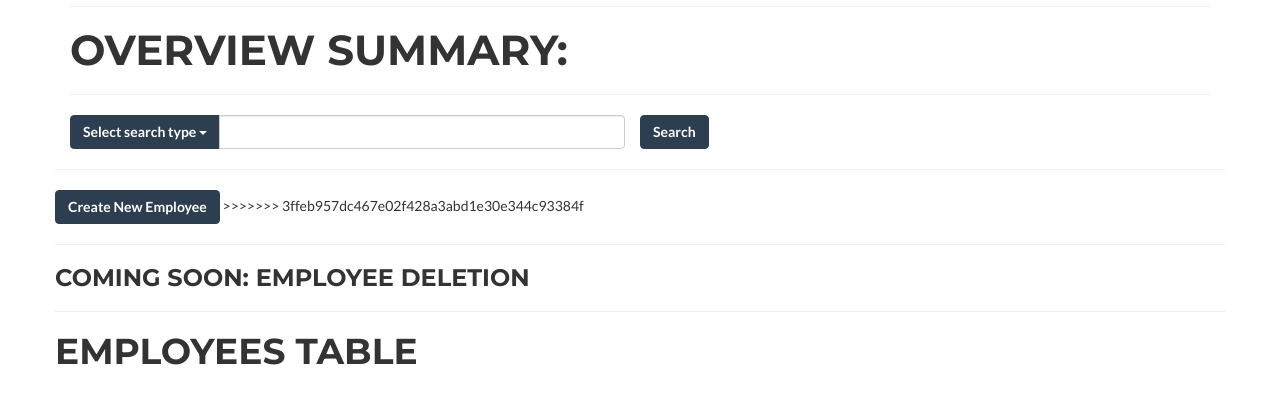
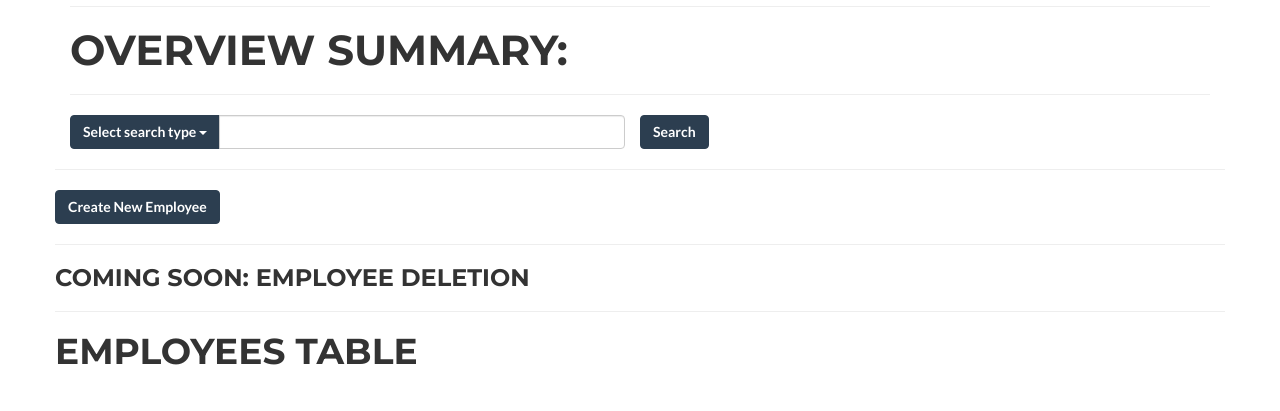
Before and after one commit to 0x8/DatabaseDesign, a Flask app: template templates/employees.html in a window 1280 px wide. Shown: the part 237-648 px from the top of the page. Run offline with Flask 2, Linux system fonts and the light colour scheme; the template is opened without the code that fills it, so the values that code supplies are empty; some libraries are stand-ins or nearby versions.

Commit message:
Accidentally left old commit hash in there. Oops

```diff
--- a/templates/employees.html
+++ b/templates/employees.html
@@ -57,7 +57,6 @@ Silkroad Employee Management
 	<button class='btn btn-primary' onclick='window.location = "/createEmployee"'>
       Create New Employee
   	</button>
->>>>>>> 3ffeb957dc467e02f428a3abd1e30e344c93384f
 
 		<hr></hr>
 
```
